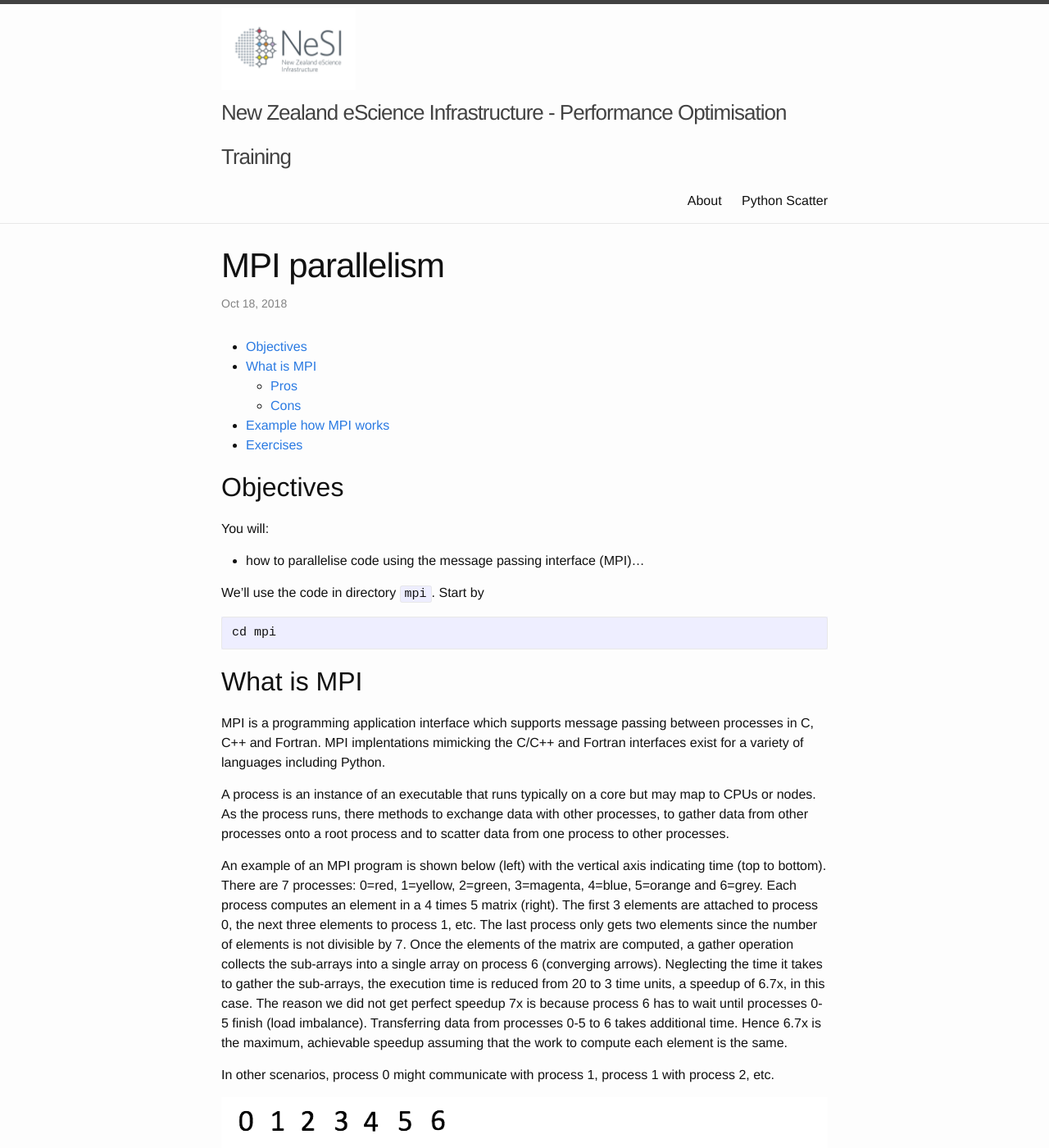
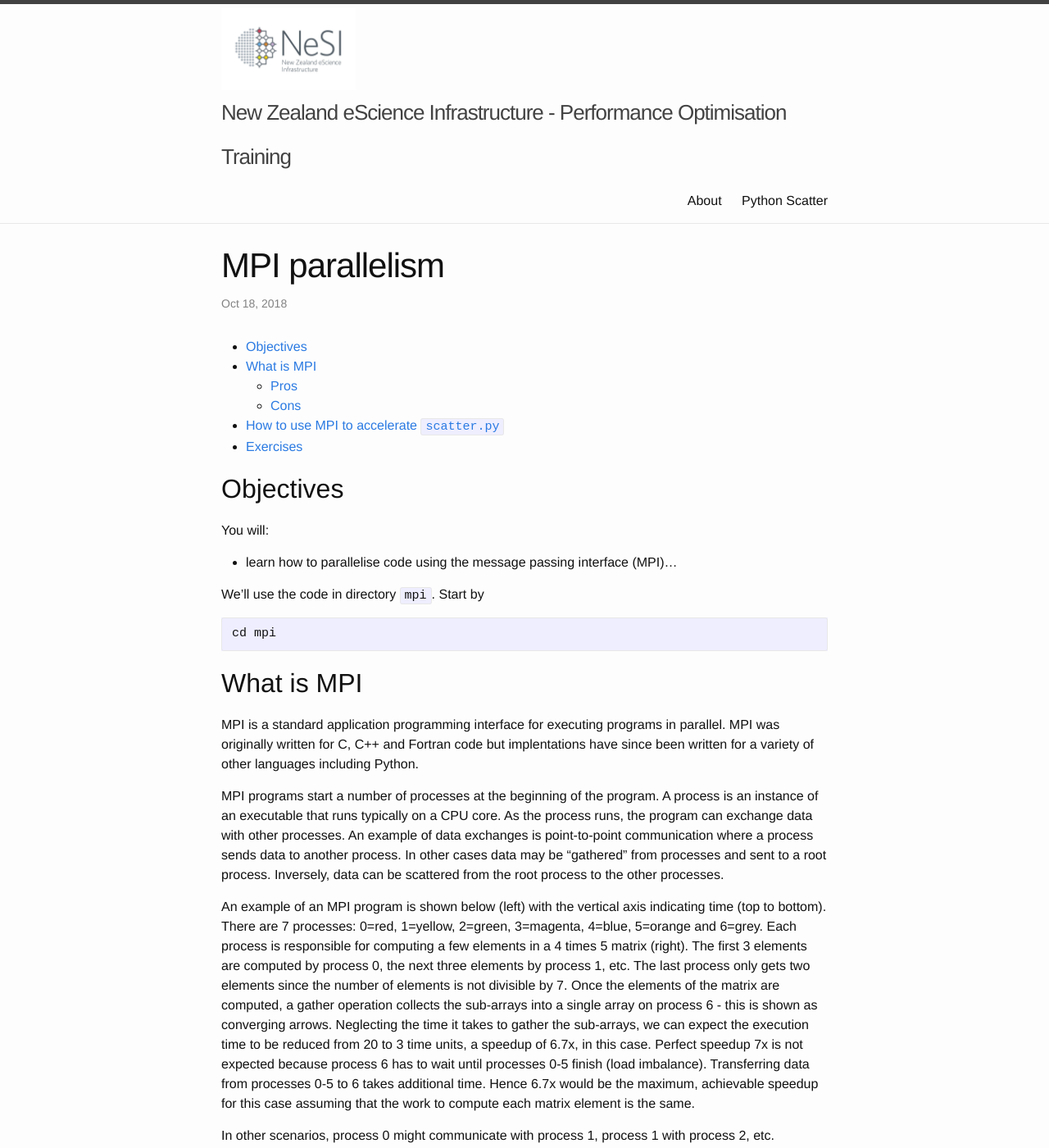
Before and after one commit to nesi/perf-training, a Jekyll site: the page built from _lessons/python-scatter/05-mpi.md, in a window 1280 px wide and 1400 px high. Shown: the whole window at 82% size. Built offline with Jekyll 4.4.1, drawn with Linux system fonts in a browser that asks for light colours; some of the changed text lies outside the part shown.

Commit message:
after proofreading

````diff
--- a/_lessons/python-scatter/05-mpi.md
+++ b/_lessons/python-scatter/05-mpi.md
@@ -10,7 +10,7 @@
 
 You will:
 
-* how to parallelise code using the message passing interface (MPI)...
+* learn how to parallelise code using the message passing interface (MPI)...
 
 We'll use the code in directory `mpi`. Start by
 ```
@@ -19,12 +19,11 @@
 
 ## What is MPI
 
-MPI is a programming application interface which supports message passing between processes in C, C++ and Fortran. MPI implentations mimicking the C/C++ and Fortran interfaces exist for a variety of languages including Python.
+MPI is a standard application programming interface for executing programs in parallel. MPI was originally written for C, C++ and Fortran code but implentations have since been written for a variety of other languages including Python.
 
-A process is an instance of an executable that runs typically on a core but may map to CPUs or nodes. As the process runs, there methods to exchange data with other processes, to
-gather data from other processes onto a root process and to scatter data from one process to other processes.
+MPI programs start a number of processes at the beginning of the program. A process is an instance of an executable that runs typically on a CPU core. As the process runs, the program can exchange data with other processes. An example of data exchanges is point-to-point communication where a process sends data to another process. In other cases data may be "gathered" from processes and sent to a root process. Inversely, data can be scattered from the root process to the other processes.
 
-An example of an MPI program is shown below (left) with the vertical axis indicating time (top to bottom). There are 7 processes: 0=red, 1=yellow, 2=green, 3=magenta, 4=blue, 5=orange and 6=grey. Each process computes an element in a 4 times 5 matrix (right). The first 3 elements are attached to process 0, the next three elements to process 1, etc. The last process only gets two elements since the number of elements is not divisible by 7. Once the elements of the matrix are computed, a gather operation collects the sub-arrays into a single array on process 6 (converging arrows). Neglecting the time it takes to gather the sub-arrays, the execution time is reduced from 20 to 3 time units, a speedup of 6.7x, in this case. The reason we did not get perfect speedup 7x is because process 6 has to wait until processes 0-5 finish (load imbalance). Transferring data from processes 0-5 to 6 takes additional time. Hence 6.7x is the maximum, achievable speedup assuming that the work to compute each element is the same.
+An example of an MPI program is shown below (left) with the vertical axis indicating time (top to bottom). There are 7 processes: 0=red, 1=yellow, 2=green, 3=magenta, 4=blue, 5=orange and 6=grey. Each process is responsible for computing a few elements in a 4 times 5 matrix (right). The first 3 elements are computed by process 0, the next three elements by process 1, etc. The last process only gets two elements since the number of elements is not divisible by 7. Once the elements of the matrix are computed, a gather operation collects the sub-arrays into a single array on process 6 - this is shown as converging arrows. Neglecting the time it takes to gather the sub-arrays, we can expect the execution time to be reduced from 20 to 3 time units, a speedup of 6.7x, in this case. Perfect speedup 7x is not expected because process 6 has to wait until processes 0-5 finish (load imbalance). Transferring data from processes 0-5 to 6 takes additional time. Hence 6.7x would be the maximum, achievable speedup for this case assuming that the work to compute each matrix element is the same.
 
 In other scenarios, process 0 might communicate with process 1, process 1 with process 2, etc.
 
@@ -38,10 +37,13 @@
 
 ### Cons
 
- * processes start at the begginning of the execution and terminate at the end, hence there are no serial sections in MPI code
+ * processes start at the begginning of the execution and terminate at the end - there are no serial sections in MPI code
 
-## Example how MPI works
+## How to use MPI to accelerate `scatter.py`
 
+ * At the top: `from mpi4py import MPI`. This will initialise MPI. The number of processes is `nprocs`.
+ * Assign a collection of scattered field elements to each MPI process. The process dependent start/end indices into the flat array are `indxBeg` and `indxEnd`. Compute the scattered field for indices `indxBeg` to `indxEnd - 1`.
+ * Gather the fields from each process onto root process `nprocs - 1`, see (MPI4PY)[https://info.gwdg.de/~ceulig/docs-dev/doku.php?id=en:services:application_services:high_performance_computing:mpi4py].
 
 ## Exercises
 
````
